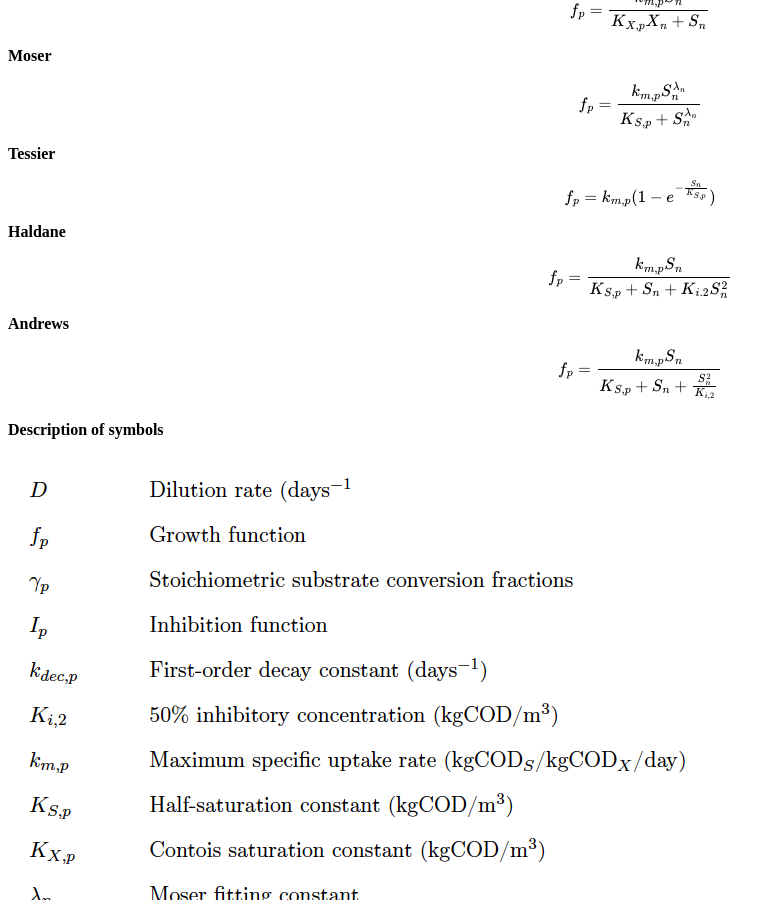
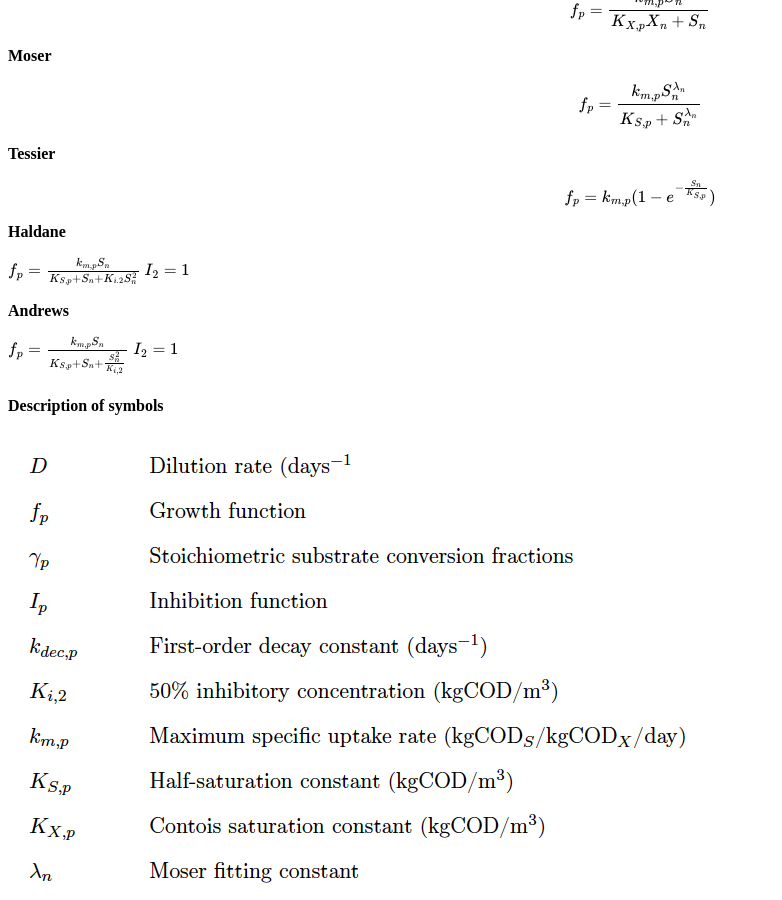
Before and after one commit to MI-SIM/MI-SIM.github.io, a Jekyll site: the page built from _posts/01-01-17-misiminterface.md, in a window 1280 px wide and 900 px high, scrolled down 6644 px. Shown: the whole window, without its empty margins (0-782 px from the left). Built offline with Jekyll 4.4.1, drawn with Linux system fonts in a browser that asks for light colours; formulas are drawn with MathJax 3; a style sheet for code colours, icons or effects is not loaded.

```diff
--- a/_posts/01-01-17-misiminterface.md
+++ b/_posts/01-01-17-misiminterface.md
@@ -216,6 +216,7 @@
 **Haldane**
 
 $$f_{p} = \frac{k_{m,p}S_n}{K_{S,p}+S_n+K_{i.2}S_n^2}$$
+$$I_2 = 1$$
 
 <p></p>
 <p></p>
@@ -223,6 +224,7 @@
 **Andrews**
 
 $$f_{p} = \frac{k_{m,p}S_n}{K_{S,p}+S_n+\frac{S_n^2}{K_{i,2}}}$$
+$$I_2 = 1$$
 
 <p></p>
 <p></p>
```
